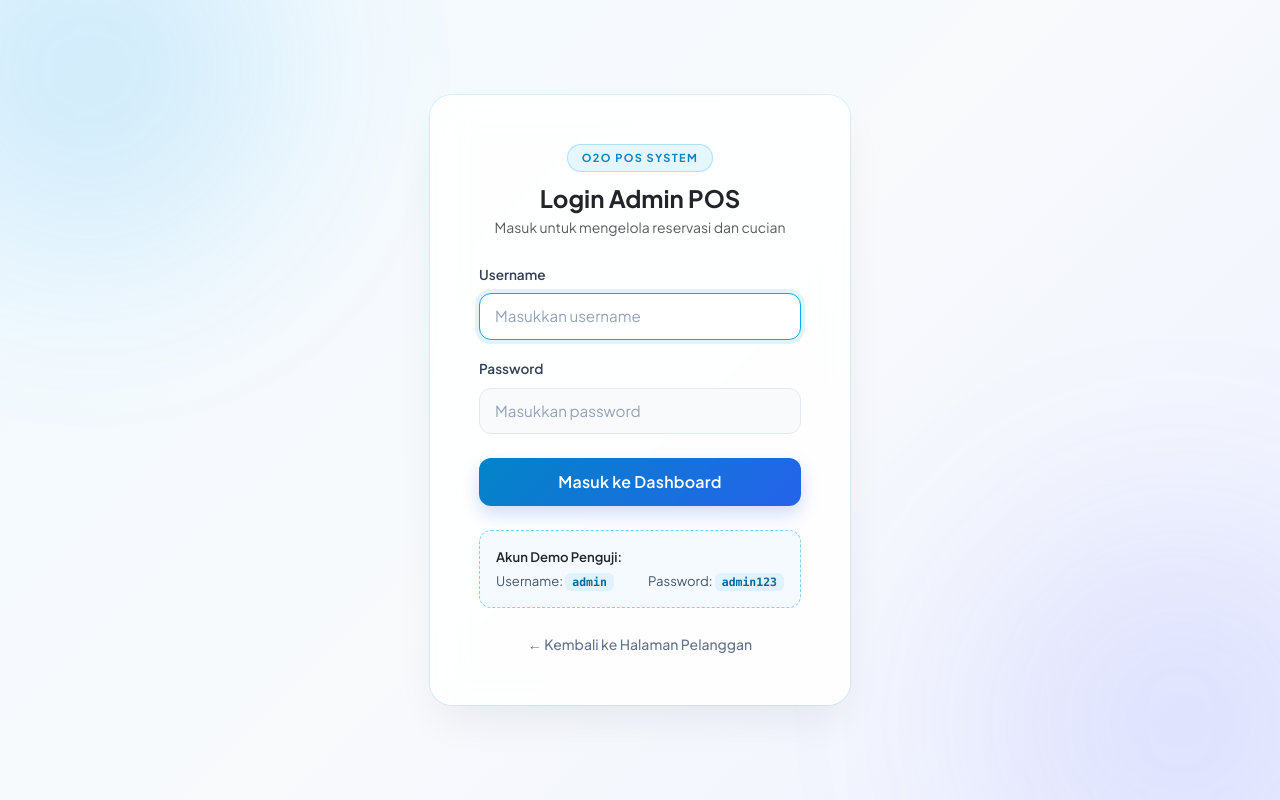
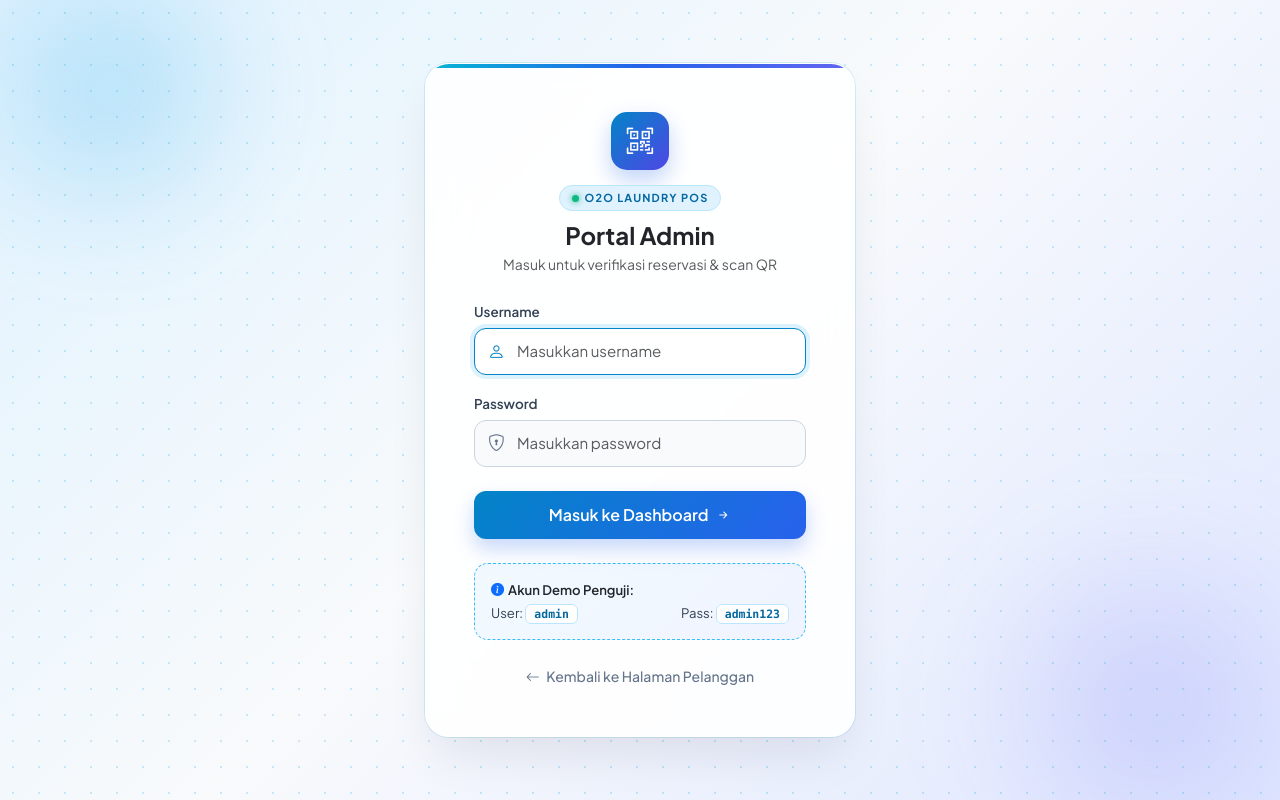
Before and after one commit to 25210146-arch/sistem-laundry, a Spring Boot app: page /login in a window 1280 px wide. Run offline with Spring Boot 4, Linux system fonts and the light colour scheme.

Commit message:
desain ulang login light futuristic

```diff
--- a/sistem-laundry/src/main/resources/templates/login.html
+++ b/sistem-laundry/src/main/resources/templates/login.html
@@ -5,133 +5,193 @@
     <meta name="viewport" content="width=device-width, initial-scale=1.0">
     <title>Login Admin - Sistem Laundry O2O</title>
     <link href="https://cdn.jsdelivr.net/npm/bootstrap@5.3.0/dist/css/bootstrap.min.css" rel="stylesheet">
+    <link href="https://cdn.jsdelivr.net/npm/bootstrap-icons@1.11.3/font/bootstrap-icons.min.css" rel="stylesheet">
     <link href="https://fonts.googleapis.com/css2?family=Plus+Jakarta+Sans:wght@400;500;600;700&display=swap" rel="stylesheet">
     <style>
         body {
             font-family: 'Plus Jakarta Sans', sans-serif;
-            background: linear-gradient(135deg, #f0f9ff 0%, #f8fafc 50%, #eef2ff 100%);
+            background-color: #f4f7fb;
+            /* Pola Tech Dot-Grid + Gradien Cerah */
+            background-image:
+                radial-gradient(rgba(14, 165, 233, 0.22) 1.25px, transparent 1.25px),
+                linear-gradient(135deg, #e0f2fe 0%, #f8fafc 48%, #e0e7ff 100%);
+            background-size: 26px 26px, 100% 100%;
             min-height: 100vh;
             color: #0f172a;
             overflow-x: hidden;
             position: relative;
         }
 
-        /* Aksen Cahaya Lembut (Light Ambient) */
-        .ambient-blob-1 {
+        /* Bentuk Geometris & Cahaya Latar */
+        .orb-cyan {
             position: fixed;
-            top: -120px;
-            left: -100px;
+            top: -80px;
+            left: -60px;
+            width: 340px;
+            height: 340px;
+            background: radial-gradient(circle, rgba(14, 165, 233, 0.25) 0%, transparent 70%);
+            filter: blur(45px);
+            z-index: 0;
+        }
+        .orb-indigo {
+            position: fixed;
+            bottom: -90px;
+            right: -60px;
             width: 380px;
             height: 380px;
-            background: rgba(14, 165, 233, 0.14);
-            filter: blur(90px);
-            border-radius: 50%;
-            z-index: 0;
-        }
-        .ambient-blob-2 {
-            position: fixed;
-            bottom: -120px;
-            right: -100px;
-            width: 400px;
-            height: 400px;
-            background: rgba(99, 102, 241, 0.12);
-            filter: blur(100px);
-            border-radius: 50%;
+            background: radial-gradient(circle, rgba(99, 102, 241, 0.22) 0%, transparent 70%);
+            filter: blur(50px);
             z-index: 0;
         }
 
-        /* Kartu Light Glassmorphism */
-        .glass-card-light {
-            background: rgba(255, 255, 255, 0.85);
-            backdrop-filter: blur(16px);
-            -webkit-backdrop-filter: blur(16px);
+        /* Kartu Glassmorphism dengan Border & Top Accent */
+        .glass-card-pro {
+            background: rgba(255, 255, 255, 0.88);
+            backdrop-filter: blur(18px);
+            -webkit-backdrop-filter: blur(18px);
             border: 1px solid rgba(255, 255, 255, 0.95);
-            border-radius: 22px;
-            box-shadow: 0 20px 45px -10px rgba(15, 23, 42, 0.08), 0 0 0 1px rgba(14, 165, 233, 0.12);
+            border-radius: 24px;
+            box-shadow:
+                0 25px 50px -12px rgba(15, 23, 42, 0.1),
+                0 0 0 1px rgba(14, 165, 233, 0.16);
+            position: relative;
+            overflow: hidden;
             z-index: 1;
         }
 
-        .brand-badge {
-            display: inline-block;
-            padding: 5px 14px;
+        /* Garis Gradien Neon Tipis di Puncak Kartu */
+        .glass-card-pro::before {
+            content: "";
+            position: absolute;
+            top: 0;
+            left: 0;
+            right: 0;
+            height: 4px;
+            background: linear-gradient(90deg, #06b6d4, #2563eb, #6366f1);
+        }
+
+        /* Kotak Ikon Header */
+        .icon-hub {
+            width: 58px;
+            height: 58px;
+            margin: 0 auto 14px;
+            border-radius: 16px;
+            background: linear-gradient(135deg, #0284c7, #4f46e5);
+            color: #ffffff;
+            display: flex;
+            align-items: center;
+            justify-content: center;
+            font-size: 1.65rem;
+            box-shadow: 0 10px 22px rgba(37, 99, 235, 0.28);
+        }
+
+        .brand-pill {
+            display: inline-flex;
+            align-items: center;
+            gap: 6px;
+            padding: 4px 12px;
             font-size: 11px;
             font-weight: 700;
-            letter-spacing: 1.4px;
+            letter-spacing: 1.2px;
             text-transform: uppercase;
-            color: #0284c7;
-            background: rgba(14, 165, 233, 0.1);
-            border: 1px solid rgba(14, 165, 233, 0.25);
+            color: #0369a1;
+            background: #e0f2fe;
+            border: 1px solid #bae6fd;
             border-radius: 999px;
-            margin-bottom: 12px;
+            margin-bottom: 10px;
+        }
+
+        .status-dot {
+            width: 7px;
+            height: 7px;
+            background-color: #10b981;
+            border-radius: 50%;
+            box-shadow: 0 0 6px #10b981;
         }
 
         .form-label {
-            font-size: 0.85rem;
+            font-size: 0.84rem;
             font-weight: 600;
             color: #334155;
+            margin-bottom: 6px;
+        }
+
+        /* Input Group dengan Ikon */
+        .input-wrapper {
+            position: relative;
+        }
+        .input-wrapper i {
+            position: absolute;
+            left: 14px;
+            top: 50%;
+            transform: translateY(-50%);
+            color: #64748b;
+            font-size: 1.05rem;
+            transition: color 0.2s ease;
         }
 
         .form-control-modern {
-            background: rgba(248, 250, 252, 0.9);
-            border: 1.5px solid #e2e8f0;
+            background: #f8fafc;
+            border: 1.5px solid #cbd5e1;
             color: #0f172a;
             border-radius: 12px;
-            padding: 11px 15px;
-            font-size: 0.95rem;
+            padding: 11px 14px 11px 42px;
+            font-size: 0.94rem;
             transition: all 0.2s ease;
-        }
-
-        .form-control-modern::placeholder {
-            color: #94a3b8;
         }
 
         .form-control-modern:focus {
             background: #ffffff;
-            border-color: #0ea5e9;
-            box-shadow: 0 0 0 4px rgba(14, 165, 233, 0.12);
-            color: #0f172a;
+            border-color: #0284c7;
+            box-shadow: 0 0 0 4px rgba(14, 165, 233, 0.14);
             outline: none;
         }
 
+        .input-wrapper:focus-within i {
+            color: #0284c7;
+        }
+
         .btn-modern {
-            background: linear-gradient(135deg, #0284c7, #2563eb);
+            background: linear-gradient(135deg, #0284c7, #2563eb, #4f46e5);
+            background-size: 200% auto;
             border: none;
             border-radius: 12px;
             padding: 12px;
             font-weight: 600;
-            letter-spacing: 0.2px;
             color: #ffffff;
-            box-shadow: 0 8px 18px rgba(37, 99, 235, 0.22);
-            transition: all 0.2s ease;
+            box-shadow: 0 10px 20px rgba(37, 99, 235, 0.25);
+            transition: all 0.3s ease;
         }
 
         .btn-modern:hover {
+            background-position: right center;
             transform: translateY(-1px);
-            box-shadow: 0 12px 24px rgba(37, 99, 235, 0.3);
-            background: linear-gradient(135deg, #0ea5e9, #3b82f6);
+            box-shadow: 0 14px 26px rgba(37, 99, 235, 0.34);
             color: #ffffff;
         }
 
-        .demo-box-light {
-            background: rgba(240, 249, 255, 0.75);
-            border: 1px dashed #7dd3fc;
-            border-radius: 12px;
+        /* Box Akun Demo Berbingkai Halus */
+        .demo-card {
+            background: linear-gradient(135deg, rgba(240, 249, 255, 0.9), rgba(238, 242, 255, 0.9));
+            border: 1px dashed #38bdf8;
+            border-radius: 14px;
             font-size: 0.82rem;
-            color: #475569;
+            color: #334155;
         }
 
-        .demo-box-light code {
+        .demo-card code {
             color: #0369a1;
-            background: #e0f2fe;
-            padding: 2px 7px;
+            background: #ffffff;
+            border: 1px solid #bae6fd;
+            padding: 2px 8px;
             border-radius: 6px;
-            font-weight: 600;
+            font-weight: 700;
         }
 
         .back-link {
             color: #64748b;
             font-weight: 500;
-            transition: color 0.2s ease;
+            transition: all 0.2s ease;
         }
         .back-link:hover {
             color: #0284c7;
@@ -140,46 +200,63 @@
 </head>
 <body class="d-flex align-items-center justify-content-center p-3">
 
-<div class="ambient-blob-1"></div>
-<div class="ambient-blob-2"></div>
+<div class="orb-cyan"></div>
+<div class="orb-indigo"></div>
 
-<div class="glass-card-light p-4 p-md-5" style="max-width: 420px; width: 100%;">
+<div class="glass-card-pro p-4 p-md-5" style="max-width: 430px; width: 100%;">
     <div class="text-center mb-4">
-        <span class="brand-badge">O2O POS SYSTEM</span>
-        <h4 class="fw-bold text-dark mb-1">Login Admin POS</h4>
-        <p class="text-muted small mb-0">Masuk untuk mengelola reservasi dan cucian</p>
+        <div class="icon-hub">
+            <i class="bi bi-qr-code-scan"></i>
+        </div>
+        <div class="brand-pill">
+            <span class="status-dot"></span> O2O LAUNDRY POS
+        </div>
+        <h4 class="fw-bold text-dark mb-1">Portal Admin</h4>
+        <p class="text-muted small mb-0">Masuk untuk verifikasi reservasi &amp; scan QR</p>
     </div>
 
     <div th:if="${param.error}" class="alert alert-danger py-2 text-center small rounded-3">
-        Username atau password salah!
+        <i class="bi bi-exclamation-circle me-1"></i> Username atau password salah!
     </div>
     <div th:if="${param.logout}" class="alert alert-success py-2 text-center small rounded-3">
-        Anda telah berhasil keluar (logout).
+        <i class="bi bi-check-circle me-1"></i> Anda telah berhasil keluar (logout).
     </div>
 
     <form th:action="@{/login}" method="post">
         <div class="mb-3">
             <label for="username" class="form-label">Username</label>
-            <input type="text" class="form-control form-control-modern" id="username" name="username" placeholder="Masukkan username" required autofocus>
+            <div class="input-wrapper">
+                <i class="bi bi-person"></i>
+                <input type="text" class="form-control form-control-modern" id="username" name="username" placeholder="Masukkan username" required autofocus>
+            </div>
         </div>
         <div class="mb-4">
             <label for="password" class="form-label">Password</label>
-            <input type="password" class="form-control form-control-modern" id="password" name="password" placeholder="Masukkan password" required>
+            <div class="input-wrapper">
+                <i class="bi bi-shield-lock"></i>
+                <input type="password" class="form-control form-control-modern" id="password" name="password" placeholder="Masukkan password" required>
+            </div>
         </div>
-        <button type="submit" class="btn btn-modern w-100">Masuk ke Dashboard</button>
+        <button type="submit" class="btn btn-modern w-100">
+            Masuk ke Dashboard <i class="bi bi-arrow-right-short ms-1"></i>
+        </button>
     </form>
 
     <!-- Catatan Akun Demo Penguji -->
-    <div class="demo-box-light mt-4 p-3">
-        <div class="fw-semibold text-dark mb-1">Akun Demo Penguji:</div>
-        <div class="d-flex justify-content-between">
-            <span>Username: <code>admin</code></span>
-            <span>Password: <code>admin123</code></span>
+    <div class="demo-card mt-4 p-3">
+        <div class="fw-semibold text-dark mb-1 d-flex align-items-center gap-1">
+            <i class="bi bi-info-circle-fill text-primary"></i> Akun Demo Penguji:
+        </div>
+        <div class="d-flex justify-content-between align-items-center mt-1">
+            <span>User: <code>admin</code></span>
+            <span>Pass: <code>admin123</code></span>
         </div>
     </div>
 
     <div class="text-center mt-4">
-        <a th:href="@{/}" class="text-decoration-none small back-link">&larr; Kembali ke Halaman Pelanggan</a>
+        <a th:href="@{/}" class="text-decoration-none small back-link">
+            <i class="bi bi-arrow-left me-1"></i> Kembali ke Halaman Pelanggan
+        </a>
     </div>
 </div>
 
```
